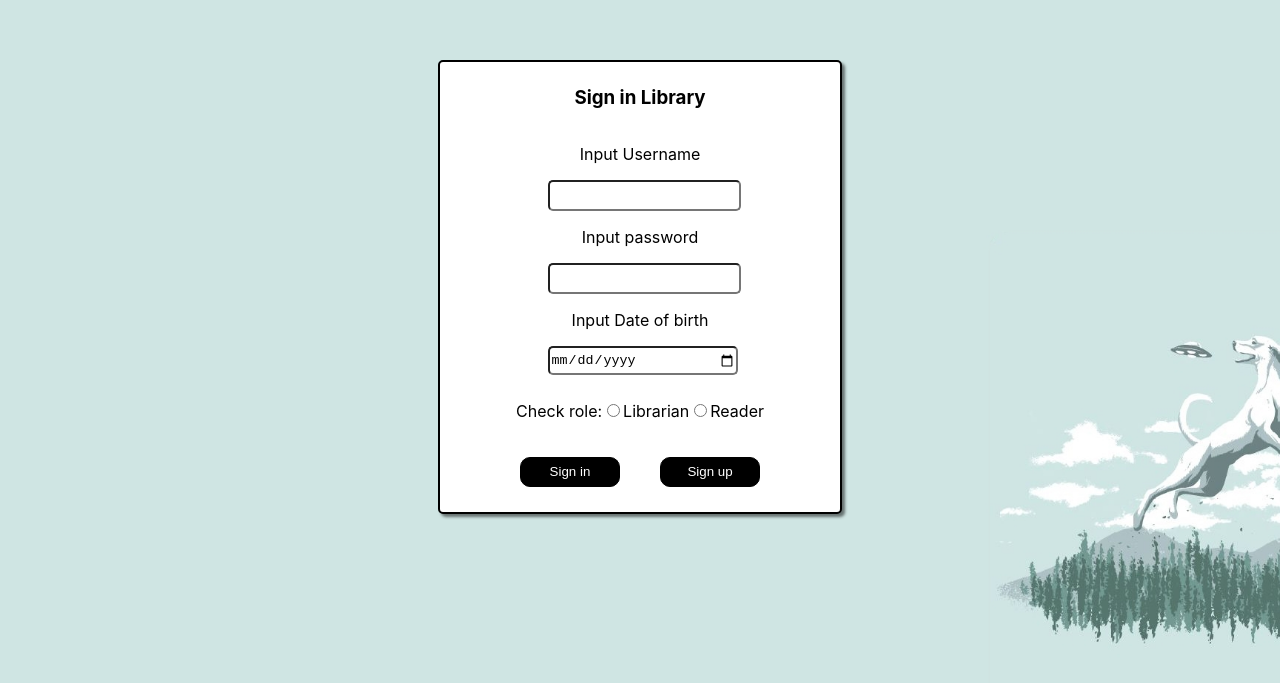
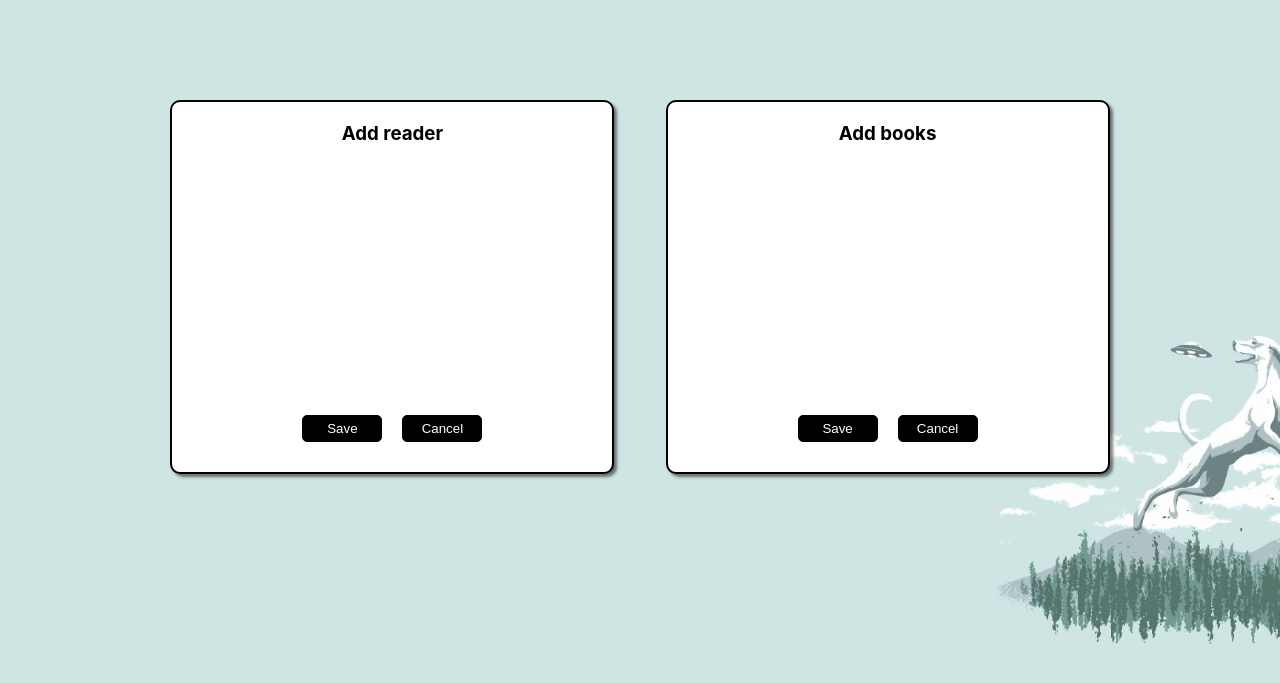
Before and after one commit to Abrikosochka/Library, a React (Create React App) app in the folder library/: page /librarian in a window 1280 px wide. Shown: the part 113-796 px from the top of the page. Built offline with nearby package versions, Linux system fonts and the light colour scheme.

Commit message:
login_backend

```diff
--- a/library/package.json
+++ b/library/package.json
@@ -3,12 +3,13 @@
   "version": "0.1.0",
   "private": true,
   "dependencies": {
-    "@supabase/supabase-js": "^2.45.4",
+    "@supabase/supabase-js": "^2.45.6",
     "@testing-library/jest-dom": "^5.17.0",
     "@testing-library/react": "^13.4.0",
     "@testing-library/user-event": "^13.5.0",
     "react": "^18.3.1",
     "react-dom": "^18.3.1",
+    "react-router-dom": "^6.27.0",
     "react-scripts": "5.0.1",
     "web-vitals": "^2.1.4"
   },
--- a/library/src/App.js
+++ b/library/src/App.js
@@ -1,3 +1,4 @@
+import { BrowserRouter as Router, Routes, Route } from "react-router-dom";
 import Login from './mycomponents/Login/Login.jsx';
 import ReaderPage from './mycomponents/ReaderPage/ReaderPage.jsx';
 import LibrarianPage from './mycomponents/LibrarianPage/LibrarianPage.jsx';
@@ -6,9 +7,13 @@ import './App.css';
 function App() {
   return (
     <div className="App">
-      <Login/>
-      {/* <ReaderPage/> */}
-      {/* <LibrarianPage/> */}
+      <Router>
+        <Routes>
+          <Route path="/" element={<Login />} />
+          <Route path="/reader" element={<ReaderPage />} />
+          <Route path="/librarian" element={<LibrarianPage />} />
+        </Routes>
+      </Router>
     </div>
   );
 }
--- a/library/src/mycomponents/LibrarianPage/LibrarianPage.jsx
+++ b/library/src/mycomponents/LibrarianPage/LibrarianPage.jsx
@@ -3,39 +3,23 @@ import './librarianpage.css';
 function LibrarianPage() {
   return (
     <div className="LibrarianPage">
-        <div class ="container">
+        <div className ="container">
             <div id="formContainer" className='popupBox'>
                 <h3 id="formTitle">Add reader</h3>
                 <div className='userinput'>
-                    <input type ="hidden" id ="editId"/>
-                    <label for ="firstname">First Name</label>
-                    <input type="text" id="firstname" required/>
-                    <label for ="lastname">Last Name</label>
-                    <input type="text" id="lastname" required/>
-                    <label for ="Bdate">Date of birth</label>
-                    <input type="date" value="5555-55-55" id="Bdate" required/>
                 </div>
                 <div className='buttonsPopup'>
-                    <button className='btnP' onclick="submitForm()">Save</button>
-                    <button className='btnP' onclick="hideForm()">Cancel</button>
+                    <button className='btnP' >Save</button>
+                    <button className='btnP'>Cancel</button>
                 </div>
             </div>
             <div id="formContainer" className='popupBox'>
                 <h3 id="formTitle">Add books</h3>
                 <div className='userinput'>
-                    <input type ="hidden" id ="editId"/>
-                    <label for ="name">Title</label>
-                    <input type="text" id="name" required/>
-                    <label for ="author">Author</label>
-                    <input type="text" id="author" required/>
-                    <label for ="yearPublished">Year of publication</label>
-                    <input type="text" id="yearPublished" required/>
-                    <label for ="count">Quantity</label>
-                    <input type="text" id="count" required/>
                 </div>
                 <div className='buttonsPopup'>
-                    <button className='btnP' onclick="submitForm()">Save</button>
-                    <button className='btnP' onclick="hideForm()">Cancel</button>
+                    <button className='btnP' >Save</button>
+                    <button className='btnP' >Cancel</button>
                 </div>
             </div>
         </div>
--- a/library/src/mycomponents/Login/Login.jsx
+++ b/library/src/mycomponents/Login/Login.jsx
@@ -1,32 +1,107 @@
+import { useState, useEffect } from 'react';
+import { useNavigate } from 'react-router-dom'; // Импортируем useNavigate
+import { supabase } from "../SupaBase/supabaseClient";
 import './login.css';
 
 function Login() {
+  const [username, setUsername] = useState('abrakadabra');
+  const [password, setPassword] = useState('abrakadabra');
+  const [dob, setDob] = useState('');
+  const [role, setRole] = useState(false);
+  const [users, setUsers] = useState([]);
+
+  const navigate = useNavigate(); // Хук для навигации
+
+  useEffect(() => {
+    const fetchData = async () => {
+      const { data, error } = await supabase
+        .from('users')
+        .select();
+
+      if (error) {
+        console.error('Error fetching data:', error);
+      } else {
+        setUsers(data);
+        localStorage.setItem('users', JSON.stringify(data));
+      }
+    };
+
+    fetchData();
+  }, []);
+
+  const handleSignUp = (e) => {
+
+  }
+
+  const handleSignIn = (e) => {
+    e.preventDefault(); // предотвращаем перезагрузку страницы
+
+    const storedUsers = JSON.parse(localStorage.getItem('users')) || [];
+
+    console.log(storedUsers);
+    console.log(username);
+    console.log(password);
+    console.log(role);
+
+    const user = storedUsers.find(
+      user =>
+        user.login === username &&
+        user.password === password &&
+        user.is_librarian === role
+    );
+
+    if (user) {
+      alert(`Welcome, ${username}!`);
+      // Перенаправить на соответствующую страницу в зависимости от роли
+      if (role === true) {
+        navigate('/librarian'); // Используйте navigate для перенаправления
+      } else if (role === false) {
+        navigate('/reader'); // Используйте navigate для перенаправления
+      }
+    } else {
+      alert('Incorrect username, password, or role.');
+    }
+  };
+
   return (
     <div className="Login">
       <div className='textforms'>
         <h3>Sign in Library</h3>
           <div className='inputs'>
-                <p>Input Username</p>
-                <input type='text' id='input'/>
+            <p>Input Login</p>
+            <input
+              type='text'
+              id='input'
+              value={username} // Связываем значение с состоянием
+              onChange={(e) => setUsername(e.target.value)} // Обновляем состояние
+            />
             <p>Input password</p>
-                <input type='text' id='input'/>
-                <p>Input Date of birth</p>
-                <input type="date" id="input"/>
+            <input
+              type='password' // Устанавливаем тип как password
+              id='input'
+              value={password} // Связываем значение с состоянием
+              onChange={(e) => setPassword(e.target.value)} // Обновляем состояние
+            />
           </div>
           <div className='checkboxes'>
             <p>Check role:</p>
-                <div>
-                    <input type='radio' name='radio'/>
-                    <label for='librarian'>Librarian</label>
-                </div>
-                <div>
-                    <input type='radio' name='radio'/>
-                    <label for='reader'>Reader</label>
-                </div>
+            <input
+                type='radio'
+                name='role' // Измените на 'role', чтобы избежать конфликта
+                value='librarian' // Установите значение для роли
+                onChange={(e) => setRole(true)} // Обновляем состояние=
+            />
+            <p>Librarian</p>
+            <input
+                type='radio'
+                name='role' // Измените на 'role', чтобы избежать конфликта
+                value='reader' // Установите значение для роли
+                onChange={(e) => setRole(false)} // Обновляем состояние
+            />
+            <p>Reader</p>
           </div>
           <div className='buttons'>
-                <button>Sign in</button>
-                <button>Sign up</button>
+            <button type="button" onClick={handleSignIn}>Sign in</button> {/* Замените на submit */}
           </div>
       </div>
     </div>
--- a/library/src/mycomponents/Login/login.css
+++ b/library/src/mycomponents/Login/login.css
@@ -33,7 +33,7 @@
     flex-direction: row;
 }
 .buttons button{
-    width: 100px;
+    width: 170px;
     height: 30px;
     background-color: black;
     border: 1px solid black;
```
Also changed, not shown: 1 other file (tests, documents, lock files or other folders). Lines whose indentation alone changed are shown as unchanged.
